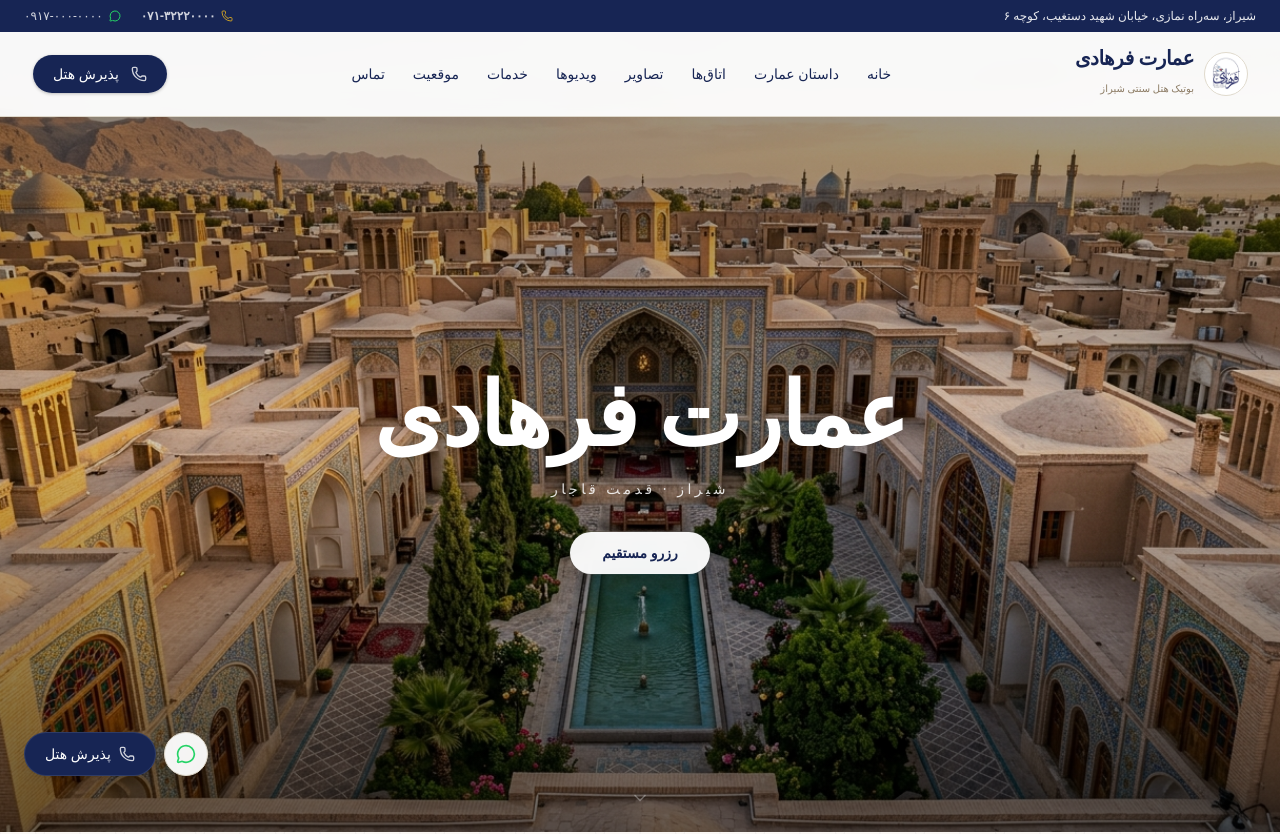
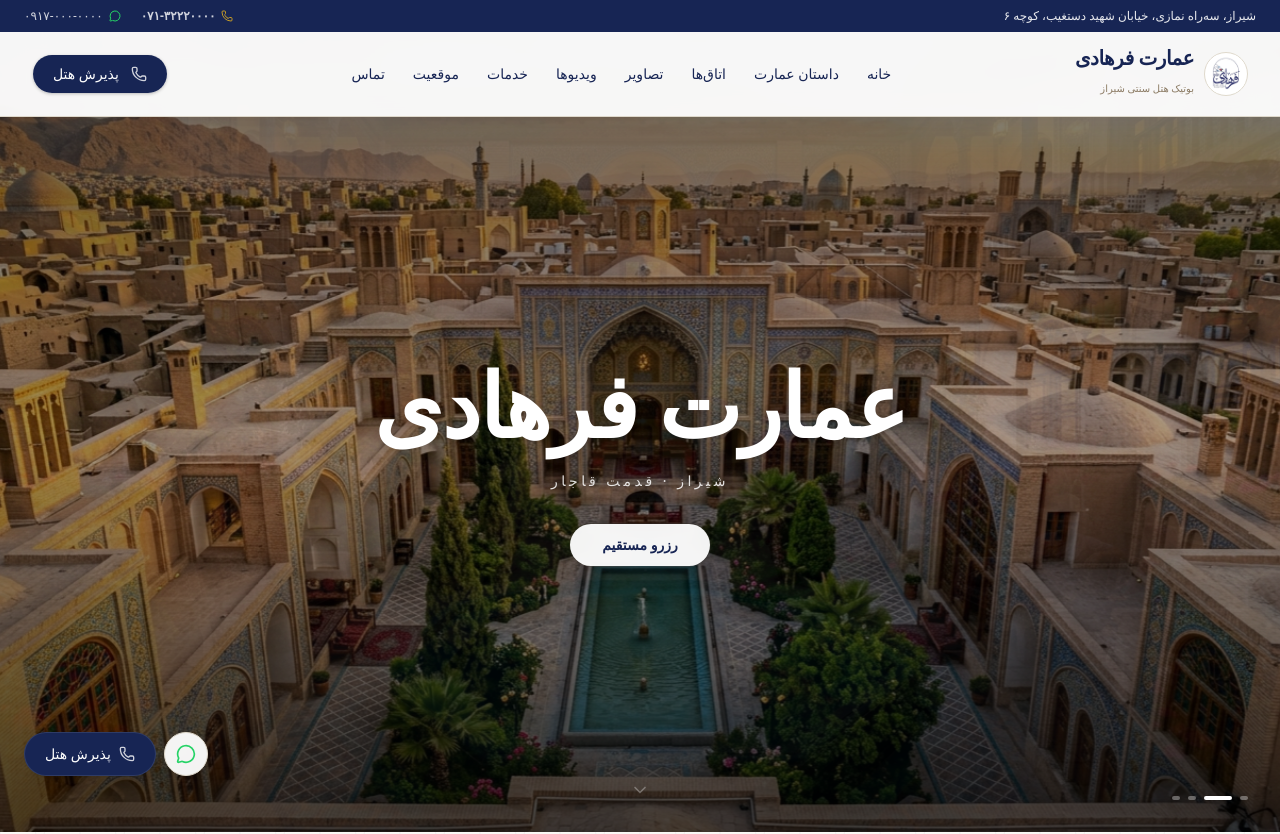
Before and after one commit to Yekt4/GoleGandomHotel, a Next.js app: page / in a window 1280 px wide. Shown: the top 834 px of the page. Built offline with nearby package versions, Linux system fonts and the light colour scheme; a web font is replaced by a local one.

Commit message:
feat(hero): add subtle ambient photo crossfade slideshow with gentle zoom motion

```diff
--- a/src/components/Hero.tsx
+++ b/src/components/Hero.tsx
@@ -1,29 +1,73 @@
 "use client";
 
-import React from "react";
+import React, { useState, useEffect } from "react";
 import Image from "next/image";
 import { ChevronDown } from "lucide-react";
 import { Button } from "@/components/ui/button";
 import { BookingDialog } from "./BookingDialog";
 
+const HERO_IMAGES = [
+  {
+    src: "/images/hero.jpg",
+    alt: "نمای هوایی و بادگیرهای تاریخی عمارت فرهادی شیراز",
+  },
+  {
+    src: "/images/courtyard.jpg",
+    alt: "حیاط باصفا و حوض فیروزه‌ای عمارت تاریخی فرهادی",
+  },
+  {
+    src: "/images/room-mirror-hall.jpg",
+    alt: "تالار آینه و انعکاس پنجره‌های ارسی هفت‌رنگ",
+  },
+  {
+    src: "/images/rooftop.jpg",
+    alt: "بام سنتی عمارت و چشم‌انداز غروب شیراز کهن",
+  },
+];
+
 export function Hero() {
+  const [currentIndex, setCurrentIndex] = useState(0);
+
+  useEffect(() => {
+    const interval = setInterval(() => {
+      setCurrentIndex((prev) => (prev + 1) % HERO_IMAGES.length);
+    }, 6500);
+
+    return () => clearInterval(interval);
+  }, []);
+
   return (
     <section
       id="home"
       className="relative w-full h-screen min-h-[580px] flex flex-col justify-between items-center overflow-hidden bg-[#0a1120]"
     >
-      {/* Full-Bleed Luminous Background Image */}
-      <div className="absolute inset-0 w-full h-full z-0">
-        <Image
-          src="/images/hero.jpg"
-          alt="عمارت تاریخی بوتیک هتل فرهادی شیراز"
-          fill
-          priority
-          sizes="100vw"
-          className="object-cover object-center scale-[1.01]"
-        />
-        {/* Whisper-Thin Cinematic Scrim - Lets the photography shine */}
-        <div className="absolute inset-0 bg-gradient-to-b from-black/45 via-black/15 to-black/60" />
+      {/* Cinematic Crossfading Background Images */}
+      <div className="absolute inset-0 w-full h-full z-0 overflow-hidden">
+        {HERO_IMAGES.map((img, idx) => {
+          const isActive = currentIndex === idx;
+          return (
+            <div
+              key={img.src}
+              className={`absolute inset-0 w-full h-full transition-opacity duration-1500 ease-in-out ${
+                isActive ? "opacity-100 z-1" : "opacity-0 z-0 pointer-events-none"
+              }`}
+            >
+              <Image
+                src={img.src}
+                alt={img.alt}
+                fill
+                priority={idx === 0}
+                sizes="100vw"
+                className={`object-cover object-center transition-transform duration-[7000ms] ease-out ${
+                  isActive ? "scale-[1.03]" : "scale-100"
+                }`}
+              />
+            </div>
+          );
+        })}
+
+        {/* Whisper-Thin Cinematic Scrim */}
+        <div className="absolute inset-0 bg-gradient-to-b from-black/50 via-black/20 to-black/65 z-2" />
       </div>
 
       {/* Top Spacer */}
@@ -51,12 +95,32 @@
         />
       </div>
 
+      {/* Slide Progress Indicators (Quiet & Understated) */}
+      <div
+        aria-label="انتخاب تصویر پس‌زمینه"
+        className="absolute bottom-6 right-6 sm:bottom-8 sm:right-8 z-20 flex items-center gap-2"
+      >
+        {HERO_IMAGES.map((_, idx) => (
+          <button
+            key={idx}
+            type="button"
+            onClick={() => setCurrentIndex(idx)}
+            aria-label={`رفتن به تصویر ${idx + 1}`}
+            className={`h-1 rounded-full transition-all duration-500 cursor-pointer ${
+              currentIndex === idx
+                ? "w-7 bg-white shadow-sm"
+                : "w-2 bg-white/35 hover:bg-white/70"
+            }`}
+          />
+        ))}
+      </div>
+
       {/* Subtle Scroll Hint */}
       <div className="relative z-10 pb-6">
         <a
           href="#story"
           aria-label="رفتن به بخش داستان عمارت"
-          className="text-white/60 hover:text-white transition-colors"
+          className="text-white/60 hover:text-white transition-colors block p-2"
         >
           <ChevronDown className="w-5 h-5 animate-pulse" />
         </a>
```
